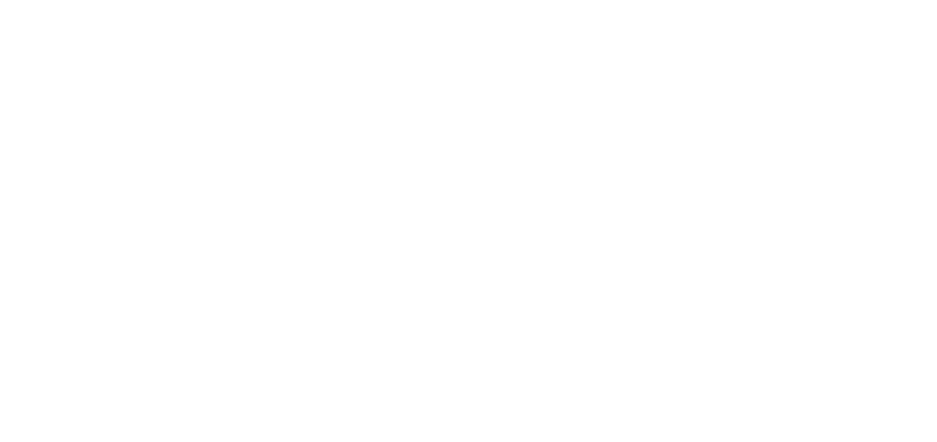
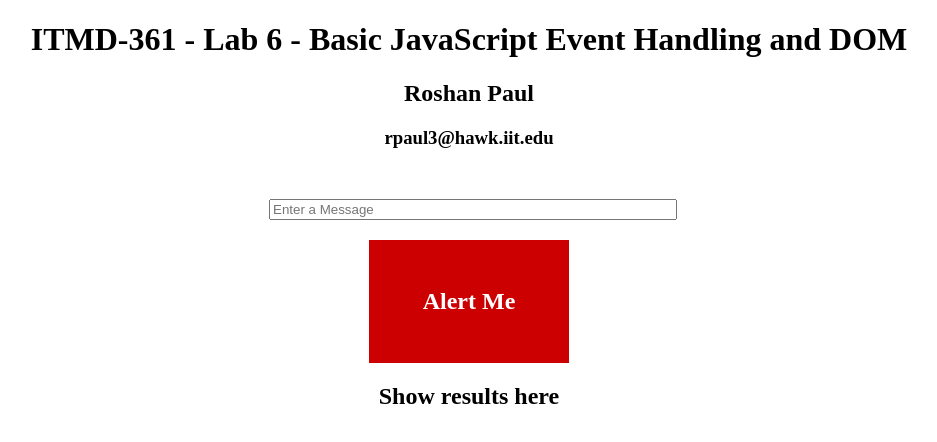
Before and after one commit to roshanpaul1/Lab-6, a plain HTML site: page index.html in a window 1280 px wide. Shown: the whole page, without its empty margins (171-1108 px from the left). Drawn offline with Linux system fonts and the light colour scheme.

Commit message:
finishing up my lab

```diff
--- a/index.html
+++ b/index.html
@@ -27,5 +27,20 @@
 	</style>
 </head>
 <body>
+<h1 class="center"> ITMD-361 - Lab 6 - Basic JavaScript Event Handling and DOM </h1>
+	<h2 class="center"> Roshan Paul </h2>
+	<h3 class="center"> rpaul3@hawk.iit.edu </h3>
+	<div id="container">
+		<input id="entryinput" type="text" name="textentry" placeholder="Enter a Message">
+		<div id="entrybutton"> Alert Me </div>
+		<h2 id="textoutput" class="center">Show results here</h2>
+	</div>
+	<script>
+			document.getElementById("entrybutton").addEventListener("click", function() {
+				var resp = document.getElementById("entryinput").value;
+				document.getElementById("textoutput").innerHTML = resp;
+				alert("Roshan Paul: " + resp);
+				})
+	</script>
 </body>
 </html>
```
